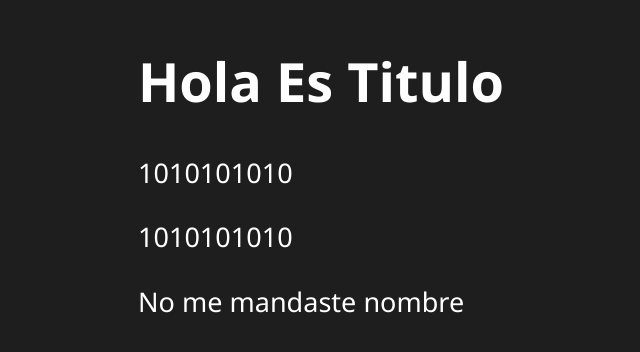
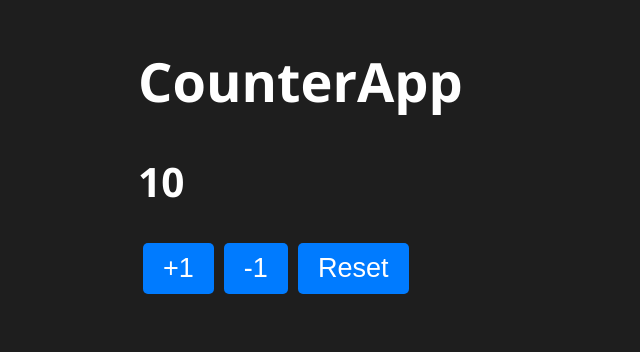
Before and after one commit to vrmedina/r_Counter_App_Vite, a React (Vite) app: page / in a window 1280 px wide. Shown: the part 132-484 px from the top of the page, without its empty margins (2-642 px from the left). Built offline with nearby package versions, Linux system fonts and the light colour scheme.

Commit message:
add tests for CounterApp completed

```diff
--- a/src/CounterApp.jsx
+++ b/src/CounterApp.jsx
@@ -21,10 +21,10 @@ export const CounterApp = ( { value } ) => {
     return (
     <>
         <h1>CounterApp</h1>
-        <h2> { counter } </h2>
-        <button onClick={ handleAdd }> +1 </button>
-        <button onClick={ handleSubstract }> -1 </button>
-        <button onClick={ handleReset }> Reset </button>
+        <h2>{ counter }</h2>
+        <button onClick={ handleAdd }>+1</button>
+        <button onClick={ handleSubstract }>-1</button>
+        <button aria-label='btn-reset' onClick={ handleReset }>Reset</button>
     </>
     );
 }
@@ -34,5 +34,5 @@ CounterApp.propTypes = {
 }
 
 CounterApp.defaultProps = {
-    value: 0
+    value: 100
 }
--- a/src/main.jsx
+++ b/src/main.jsx
@@ -13,7 +13,7 @@ ReactDOM.createRoot(document.getElementById('root')).render(
     // It activates additional checks and warnings for its descendants.
     <StrictMode>
         {/* <HelloWorldApp /> */}
-        <FirstApp title="Hola Es Titulo"/>
-        {/* <CounterApp value={ 1 }/> */}
+        {/* <FirstApp title="Hola Es Titulo"/> */}
+        <CounterApp value={ 10 }/>
     </StrictMode>
 );
```
Also changed, not shown: 2 other files (tests, documents, lock files or other folders).
